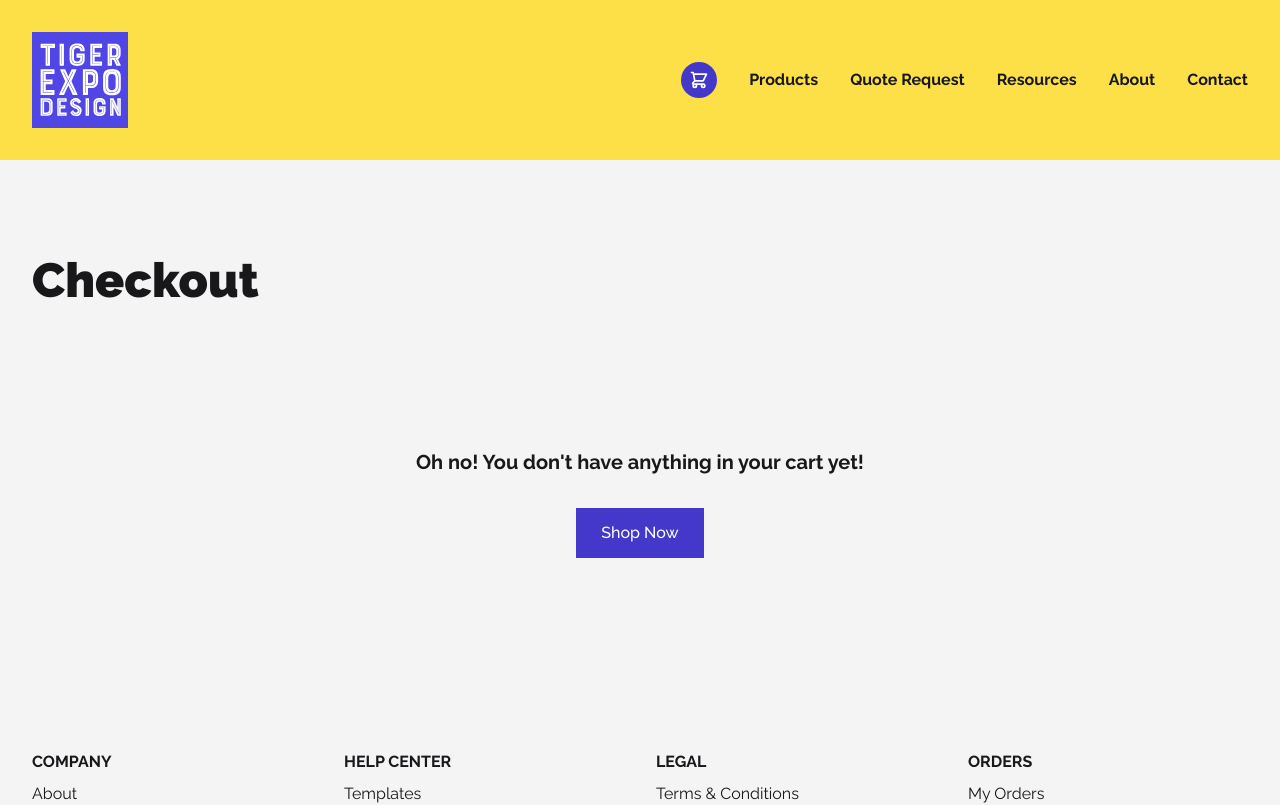
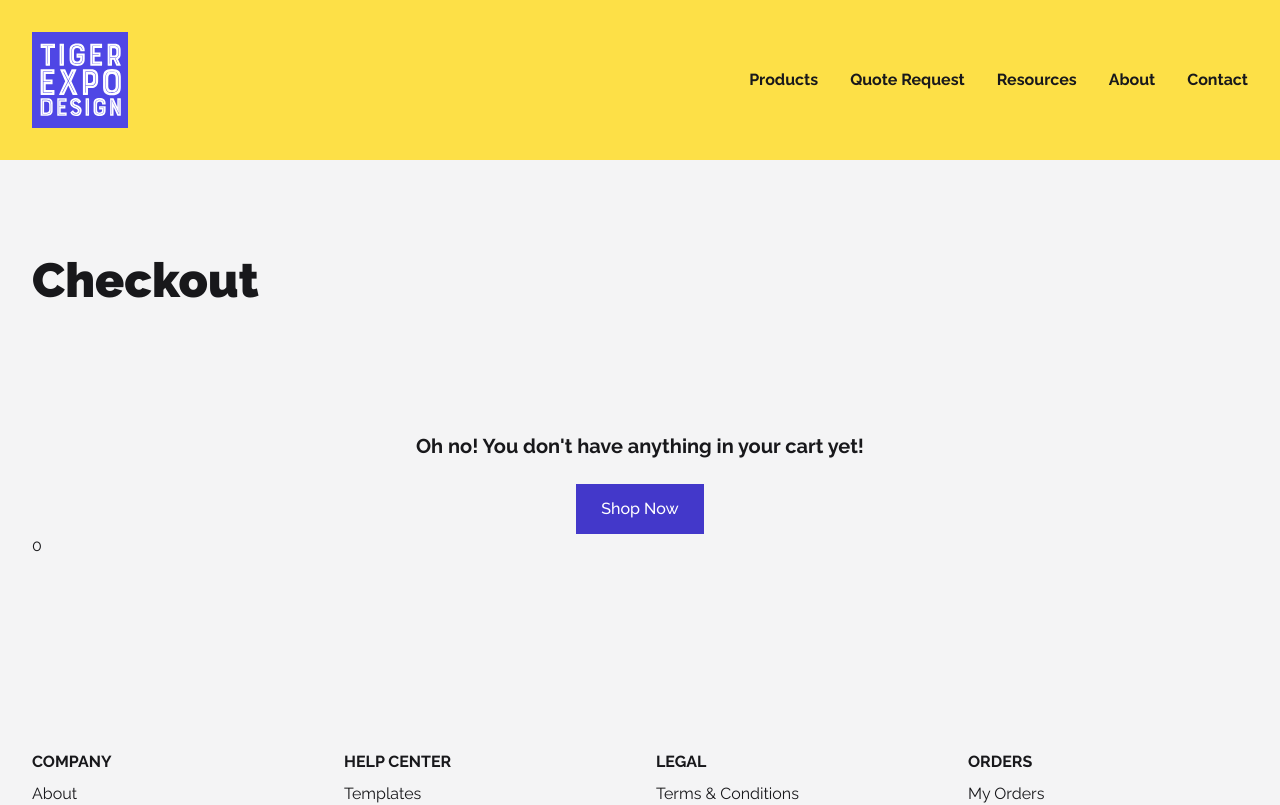
Before and after one commit to tigerpress/tiger-expo-design, a Next.js app: page /checkout in a window 1280 px wide. Shown: the top 805 px of the page. Built offline with nearby package versions, Linux system fonts and the light colour scheme.

Commit message:
fix hydration mismatch -- needs review

```diff
--- a/components/app/header.jsx
+++ b/components/app/header.jsx
@@ -3,8 +3,11 @@ import * as Separator from "@radix-ui/react-separator";
 import clsx from "clsx";
 import Link from "next/link";
 import { useRouter } from "next/router";
+import { useEffect, useState } from "react";
 import { BiMenu } from "react-icons/bi";
 import { HiOutlineShoppingCart } from "react-icons/hi";
+import { useCart } from "../../context/cart-context";
+import { useHasMounted } from "../../hooks/use-has-mounted";
 import products from "../../pages/api/products.json";
 import Container from "../container";
 
@@ -20,6 +23,9 @@ const NavLink = ({ href, children }) => {
 };
 
 export default function Header() {
+	const { cartQuantity } = useCart();
+	const { hasMounted } = useHasMounted();
+
 	return (
 		<header className="bg-yellow-300 py-8 font-bold">
 			<Container className="flex items-center justify-between">
@@ -32,13 +38,18 @@ export default function Header() {
 				{/* DESKTOP MENU */}
 				<nav className="hidden lg:block">
 					<ul className="flex items-center gap-8">
+						{cartQuantity > 0 && hasMounted && (
 							<li>
 								<Link href="/checkout">
-								<a className="flex items-center gap-2 rounded-full bg-indigo-700 p-2 text-white transition-colors hover:bg-indigo-600">
+									<a className="relative flex items-center gap-2 rounded-full bg-indigo-700 p-2 text-white transition-colors hover:bg-indigo-600">
 										<HiOutlineShoppingCart className="inline text-xl" />
+										<span className="absolute top-0 right-0 aspect-square h-6 w-6 -translate-y-2 translate-x-2 rounded-full bg-black text-center text-sm font-bold text-white">
+											{cartQuantity}
+										</span>
 									</a>
 								</Link>
 							</li>
+						)}
 						<li>
 							<NavLink href="/products">Products</NavLink>
 						</li>
--- a/components/button.jsx
+++ b/components/button.jsx
@@ -1,5 +1,4 @@
 import clsx from "clsx";
-import { useState } from "react";
 import { HiOutlineCheckCircle } from "react-icons/hi";
 import Loader from "./loader";
 
--- a/context/cart-context.jsx
+++ b/context/cart-context.jsx
@@ -1,4 +1,4 @@
-import { createContext, ReactNode, useContext, useState } from "react";
+import { createContext, useContext } from "react";
 import { useLocalStorage } from "../hooks/use-local-storage";
 
 const CartContext = createContext({});
@@ -9,54 +9,49 @@ export const useCart = () => {
 
 export const CartProvider = ({ children }) => {
 	const [cartItems, setCartItems] = useLocalStorage("cart", []);
-	const cartQuantity = cartItems.length
-		? cartItems.reduce((quantity, item) => item.quantity + quantity, 0)
+	let cartQuantity = cartItems
+		? cartItems.reduce((quantity, item) => parseInt(item.quantity) + quantity, 0)
 		: 0;
 
-	function getItemQuantity(id) {
-		return cartItems.find((item) => item.id === id)?.quantity || 0;
-	}
-
-	function increaseItemQuantity(id) {
-		setCartItems((currItems) => {
-			if (!currItems.find((item) => item.id === id)) {
-				return [...currItems, { id, quantity: 1 }];
+	function increaseItemQuantity(item) {
+		setCartItems((cartItems) => {
+			if (!cartItems || !cartItems.find((cartItem) => cartItem.id === item.id)) {
+				return [...cartItems, item];
 			} else {
-				return currItems.map((item) => {
-					if (item.id === id) {
-						return { ...item, quantity: item.quantity + 1 };
+				return cartItems.map((cartItem) => {
+					if (cartItem.id === item.id) {
+						return { ...cartItem, quantity: cartItem.quantity + 1 };
 					} else {
-						return item;
+						return cartItem;
 					}
 				});
 			}
 		});
 	}
 
-	function decreaseItemQuantity(id) {
-		setCartItems((currItems) => {
-			if (currItems.find((item) => item.id === id)?.quantity === 1) {
-				return currItems.filter((item) => item.id !== id);
+	function decreaseItemQuantity(item) {
+		setCartItems((cartItems) => {
+			if (cartItems.find((cartItem) => cartItem.id === item.id)?.quantity === 1) {
+				return cartItems.filter((cartItem) => cartItem.id !== item.id);
 			} else {
-				return currItems.map((item) => {
-					if (item.id === id) {
-						return { ...item, quantity: item.quantity - 1 };
+				return cartItems.map((cartItem) => {
+					if (cartItem.id === item.id) {
+						return { ...cartItem, quantity: cartItem.quantity - 1 };
 					} else {
-						return item;
+						return cartItem;
 					}
 				});
 			}
 		});
 	}
 
-	function removeFromCart(id) {
-		setCartItems((currItems) => currItems.filter((item) => item.id !== id));
+	function removeFromCart(item) {
+		setCartItems((cartItems) => cartItems.filter((cartItem) => cartItem.id !== item.id));
 	}
 
 	return (
 		<CartContext.Provider
 			value={{
-				getItemQuantity,
 				increaseItemQuantity,
 				decreaseItemQuantity,
 				removeFromCart,
--- /dev/null
+++ b/hooks/use-has-mounted.js
@@ -0,0 +1,11 @@
+import { useEffect, useState } from "react";
+
+export const useHasMounted = () => {
+	const [hasMounted, setHasMounted] = useState(false);
+
+	useEffect(() => {
+		setHasMounted(true);
+	}, []);
+
+	return { hasMounted };
+};
--- a/hooks/use-local-storage.js
+++ b/hooks/use-local-storage.js
@@ -2,10 +2,12 @@ import { useEffect, useState } from "react";
 
 export const useLocalStorage = (key, initialValue) => {
 	const [value, setValue] = useState(() => {
-		if (typeof window === "undefined") return initialValue;
-
-		let existingItem = window.localStorage.getItem(key);
-		return existingItem ? JSON.parse(existingItem) : initialValue;
+		if (typeof window === "undefined") {
+			return initialValue;
+		} else {
+			let existingItem = window.localStorage.getItem(key);
+			return existingItem ? JSON.parse(existingItem) : initialValue;
+		}
 	});
 
 	useEffect(() => {
--- a/pages/checkout.jsx
+++ b/pages/checkout.jsx
@@ -1,4 +1,4 @@
-import { useEffect, useState } from "react";
+import React from "react";
 import { useForm } from "react-hook-form";
 import { HiOutlineTrash } from "react-icons/hi";
 import Button from "../components/button";
@@ -10,37 +10,37 @@ import IconButton from "../components/icon-button";
 import Paragraph from "../components/paragraph";
 import Section from "../components/section";
 import Title from "../components/title";
-import { useLocalStorage } from "../hooks/use-local-storage";
+import { useCart } from "../context/cart-context";
+import { useHasMounted } from "../hooks/use-has-mounted";
 import { currency } from "../lib/utils";
 
 export default function CheckoutPage() {
+	const { cartItems, removeFromCart } = useCart();
+	const { hasMounted } = useHasMounted();
+
 	const {
 		register,
 		formState: { errors },
 	} = useForm();
-	const [cart, setCart] = useState();
-
-	useEffect(() => {
-		if (typeof window !== undefined) {
-			setCart(JSON.parse(window.localStorage.getItem("cart")));
-		}
-	}, []);
 
 	return (
 		<Section>
 			<Container>
 				<Title level="h1">Checkout</Title>
 
-				{!cart && (
+				{!hasMounted ||
+					(!cartItems.length && (
 						<div className="mt-32 flex flex-col items-center justify-center gap-6">
-						<Paragraph className="text-xl font-bold">
+							<p className="text-xl font-bold">
 								Oh no! You don&apos;t have anything in your cart yet!
-						</Paragraph>
-						<Button href="/products">Shop Now</Button>
+							</p>
+							<Button href="/products" as="a">
+								Shop Now
+							</Button>
 						</div>
-				)}
+					))}
 
-				{cart && (
+				{hasMounted && cartItems.length && (
 					<div className="mt-12 grid gap-8 lg:grid-cols-2">
 						<div className="bg-white p-8">
 							<Title level="h2">Contact Information</Title>
@@ -77,6 +77,7 @@ export default function CheckoutPage() {
 							<div className="w-full bg-white p-8">
 								<Title level="h2">Your Cart</Title>
 								<table className="mt-6 w-full table-auto">
+									<thead>
 										<tr className="even:bg-gray-200">
 											<th className="hidden p-2 text-left md:table-cell">Item No.</th>
 											<th className="p-2 text-left">Item</th>
@@ -84,31 +85,43 @@ export default function CheckoutPage() {
 											<th className="p-2 text-right">Qty</th>
 											<th className="p-2 text-center">Del</th>
 										</tr>
+									</thead>
+									<tbody>
+										{cartItems.map((cartItem) => (
+											<React.Fragment key={cartItem.id}>
 												<tr className="even:bg-gray-200">
-										<td className="hidden p-2 text-left md:table-cell">{cart.option.id}</td>
-										<td className="p-2 text-left">{cart.option.description}</td>
-										<td className="p-2 text-right">{currency.format(cart.option.price)}</td>
-										<td className="p-2 text-right">{cart.quantity}</td>
+													<td className="hidden p-2 text-left font-semibold md:table-cell">
+														{cartItem.id}
+													</td>
+													<td className="p-2 text-left font-semibold">{cartItem.description}</td>
+													<td className="p-2 text-right font-semibold">
+														{currency.format(cartItem.price)}
+													</td>
+													<td className="p-2 text-right font-semibold">{cartItem.quantity}</td>
 													<td className="p-2 text-center">
-											<IconButton variant="ghost" size="sm" icon={HiOutlineTrash} />
+														<IconButton
+															variant="ghost"
+															size="sm"
+															icon={HiOutlineTrash}
+															onClick={() => removeFromCart(cartItem)}
+														/>
 													</td>
 												</tr>
-									{cart.upgrades?.map((upgrade) => {
-										return (
+												{cartItem.upgrades.map((upgrade) => (
 													<tr key={upgrade.id} className="even:bg-gray-200">
 														<td className="hidden p-2 text-left md:table-cell">{upgrade.id}</td>
 														<td className="p-2 text-left">{upgrade.description}</td>
 														<td className="p-2 text-right">{currency.format(upgrade.price)}</td>
-												<td className="p-2 text-right">{cart.quantity}</td>
-												<td className="p-2 text-center">
-													<IconButton variant="ghost" size="sm" icon={HiOutlineTrash} />
-												</td>
+														<td className="p-2 text-right">x</td>
+														<td className="p-2 text-right">x</td>
 													</tr>
-										);
-									})}
+												))}
+											</React.Fragment>
+										))}
+									</tbody>
 								</table>
 							</div>
-							<div class="flex gap-4">
+							<div className="flex gap-4">
 								<Button variant="ghost">Start Over</Button>
 								<Button>Buy now</Button>
 							</div>
--- a/pages/products/[id].jsx
+++ b/pages/products/[id].jsx
@@ -59,13 +59,14 @@ export default function ProductPage({ product }) {
 
 	const grade = product.configs.find((config) => config.id === formData.grade);
 	const config = {
-		option: grade.options.find((option) => option.id === formData.option),
-		upgrades: grade.upgrades.filter((upgrade) => formData.upgrades.includes(upgrade.id)),
+		id: grade?.options.find((option) => option.id === formData.option)?.id,
+		description: grade?.options.find((option) => option.id === formData.option)?.description,
+		price: grade?.options.find((option) => option.id === formData.option)?.price,
+		upgrades: grade?.upgrades.filter((upgrade) => formData.upgrades.includes(upgrade.id)),
 		quantity: formData.quantity,
 	};
 	const price =
-		(parseFloat(config.option?.price) +
-			config.upgrades?.reduce((a, c) => a + parseFloat(c.price), 0)) *
+		(parseFloat(config?.price) + config.upgrades?.reduce((a, c) => a + parseFloat(c.price), 0)) *
 		parseInt(config.quantity);
 
 	useEffect(() => {
@@ -76,7 +77,7 @@ export default function ProductPage({ product }) {
 		setValue("upgrades", []);
 	}, [watchValues.grade]);
 
-	console.log(product);
+	console.log(formData);
 
 	const estimateData = {
 		pr: 100407,
@@ -100,9 +101,9 @@ export default function ProductPage({ product }) {
 	};
 
 	const onSubmit = async (e) => {
-		// setLoading(true);
+		increaseItemQuantity(config);
+		router.push("/checkout");
 
-		increaseItemQuantity(config.option.id);
 		// try {
 		// 	const response = await fetch(process.env.NEXT_PUBLIC_API_URL + "/api/estimate/add", {
 		// 		method: "POST",
```
Lines whose indentation alone changed are shown as unchanged.
